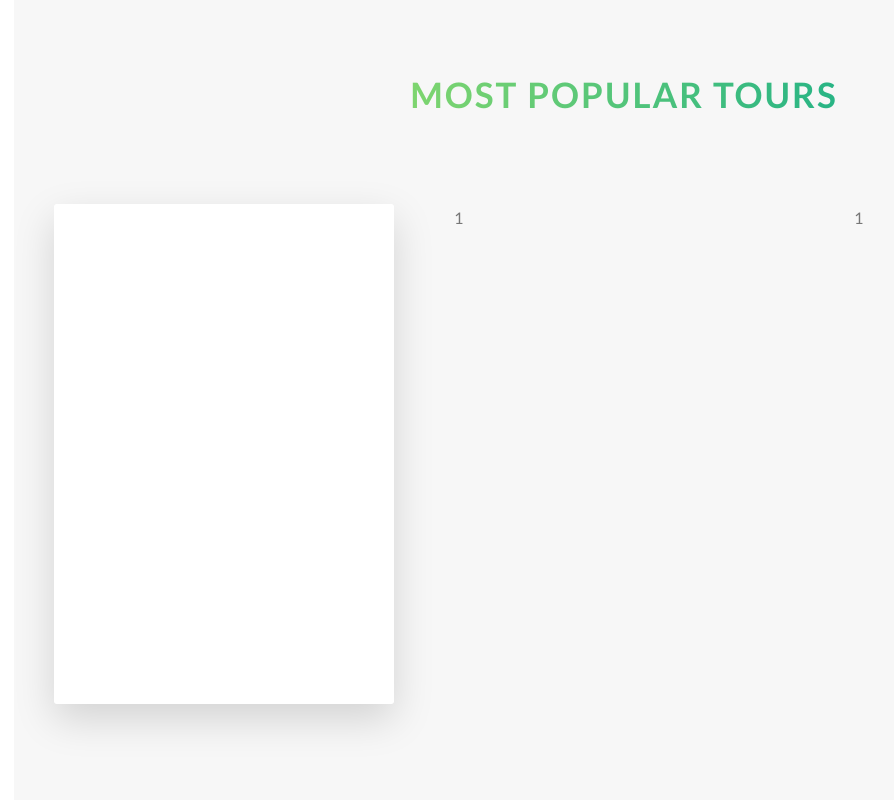
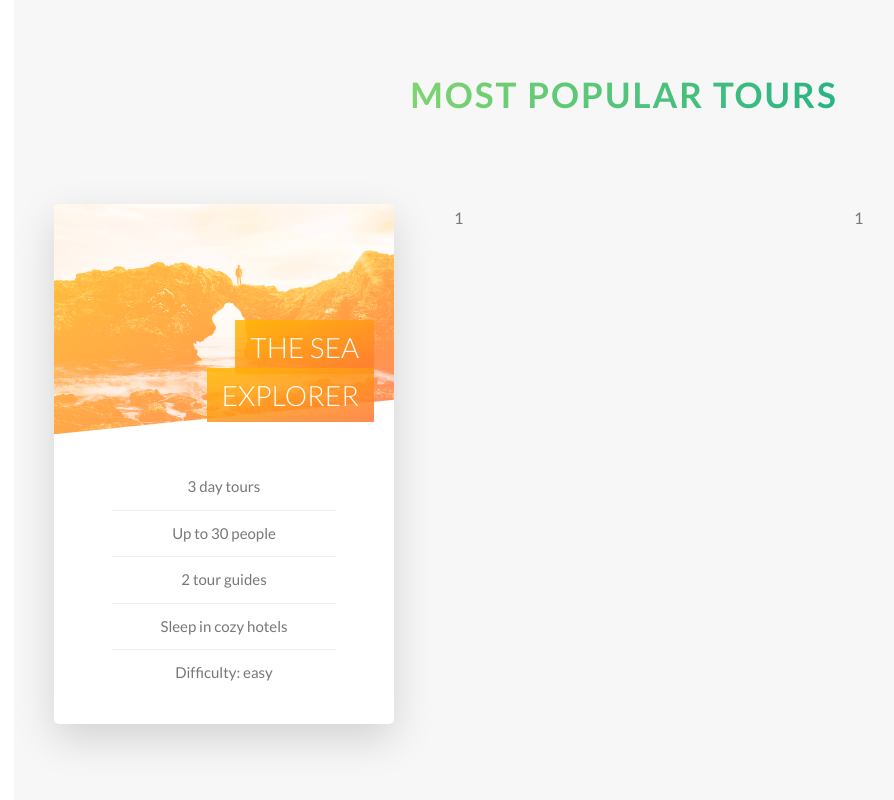
Before and after one commit to divineLush/natours, a website: page index.html in a window 1280 px wide. Shown: the part 2454-3254 px from the top of the page, without its empty margins (16-910 px from the left). Drawn offline with Linux system fonts and the light colour scheme.

Commit message:
implemented the front of the card

```diff
--- a/index.html
+++ b/index.html
@@ -107,7 +107,23 @@
                     <div class="col-1-of-3">
                         <div class="card">
                             <div class="card__side card__side--front">
-                                FRONT
+                                <div class="card__picture card__picture--1">
+                                    &nbsp;
+                                </div>
+                                <h4 class="card__heading">
+                                    <span class="card__heading-span card__heading-span--1">
+                                        The sea explorer
+                                    </span>
+                                </h4>
+                                <div class="card__details">
+                                    <ul>
+                                        <li>3 day tours</li>
+                                        <li>Up to 30 people</li>
+                                        <li>2 tour guides</li>
+                                        <li>Sleep in cozy hotels</li>
+                                        <li>Difficulty: easy</li>
+                                    </ul>
+                                </div>
                             </div>
                             <div class="card__side card__side--back card__side--back-1">
                                 BACK
--- a/sass/abstracts/_variables.sass
+++ b/sass/abstracts/_variables.sass
@@ -10,6 +10,7 @@ $color-tertiary-light: #2998ff
 $color-tertiary-dark: #5643fa
 
 $color-grey-light-1: #f7f7f7
+$color-grey-light-2: #eee
 $color-grey-dark: #777
 $color-white: #fff
 $color-black: #000
@@ -24,4 +25,4 @@ $grid-width: 114rem
 $gutter-vertical: 8rem
 $gutter-horizontal: 6rem
 
-$card-height: 50rem
+$card-height: 52rem
--- a/sass/components/_card.sass
+++ b/sass/components/_card.sass
@@ -1,12 +1,11 @@
 .card
+    // FUNCTIONALITY
     perspective: 150rem
     -moz-perspective: 150rem
     position: relative
     height: $card-height
 
     &__side
-        color: #ffffff
-        font-size: 2rem
         height: $card-height
         transition: all 1.3s ease
         position: absolute
@@ -14,7 +13,8 @@
         left: 0
         width: 100%
         backface-visibility: hidden
-        border-radius: 3px
+        border-radius: 5px
+        overflow: hidden
         box-shadow: 0 1.5rem 4rem rgba($color-black, .15)
 
         &--front
@@ -31,3 +31,49 @@
 
     &:hover &__side--back
         transform: rotateY(0)
+
+    // FRONT SIDE STYLING
+    &__picture
+        background-size: cover
+        height: 23rem
+        background-blend-mode: screen
+        -webkit-clip-path: polygon(0 0, 100% 0, 100% 85%, 0 100%)
+        clip-path: polygon(0 0, 100% 0, 100% 85%, 0 100%)
+
+        &--1
+            background-image: linear-gradient(to right bottom, $color-secondary-light, $color-secondary-dark), url('../img/nat-5.jpg')
+
+    &__heading
+        font-size: 2.8rem
+        font-weight: 300
+        text-transform: uppercase
+        text-align: right
+        color: $color-white
+        position: absolute
+        top: 12rem
+        right: 2rem
+        width: 75%
+
+    &__heading-span
+        padding: 1rem 1.5rem
+        -webkit-box-decoration-break: clone
+        box-decoration-break: clone
+
+        &--1
+            background-image: linear-gradient(to right bottom, rgba($color-secondary-light, .85), rgba($color-secondary-dark, .85))
+
+    &__details
+        padding: 3rem
+
+        ul
+            list-style: none
+            width: 80%
+            margin: 0 auto
+
+            li
+                text-align: center
+                font-size: 1.5rem
+                padding: 1rem
+
+                &:not(:last-child)
+                    border-bottom: 1px solid $color-grey-light-2
--- a/sass/layout/_header.sass
+++ b/sass/layout/_header.sass
@@ -4,6 +4,7 @@
     background-size: cover
     background-position: top
     position: relative
+    webkit-clip-path: polygon(0 0, 100% 0, 100% 75vh, 0 100%)
     clip-path: polygon(0 0, 100% 0, 100% 75vh, 0 100%)
 
     &__logo-box
```
Also changed, not shown: css/style.css.
